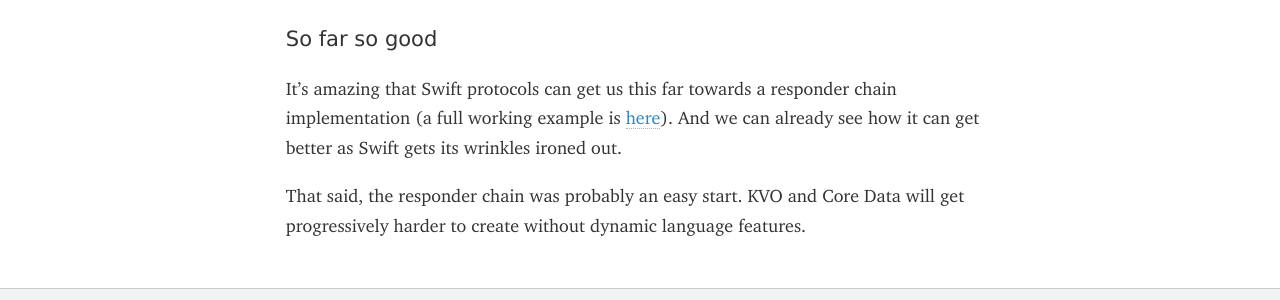
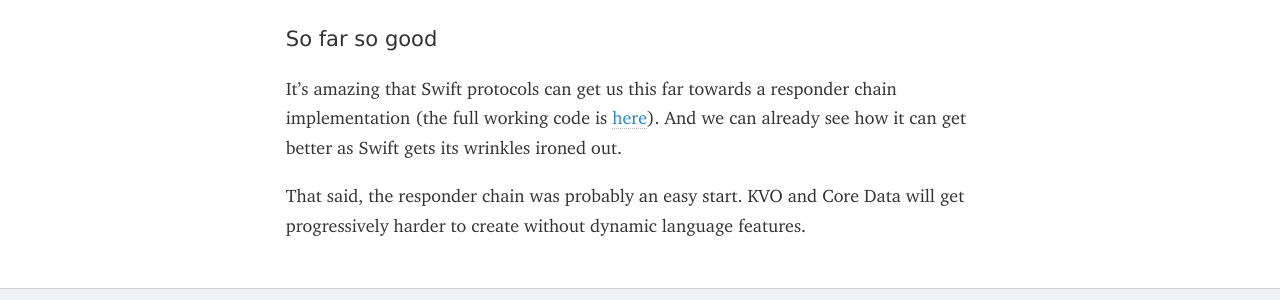
Before and after one commit to roop/roop.github.io, a Jekyll site: the page built from _posts/2016-06-04-swifty-responder-chain.md, in a window 1280 px wide and 900 px high, scrolled down 6033 px. Shown: the part 280-580 px from the top of the window. Built offline with Jekyll 4.4.1, drawn with Linux system fonts in a browser that asks for light colours; some web fonts are replaced.

Commit message:
Fixup in last post

```diff
--- a/_posts/2016-06-04-swifty-responder-chain.md
+++ b/_posts/2016-06-04-swifty-responder-chain.md
@@ -272,7 +272,7 @@ with this.
 ### So far so good
 
 It's amazing that Swift protocols can get us this far towards a
-responder chain implementation (a full working example is
+responder chain implementation (the full working code is
 [here][gist]). And we can already see how it can get better as Swift
 gets its wrinkles ironed out.
 
```
